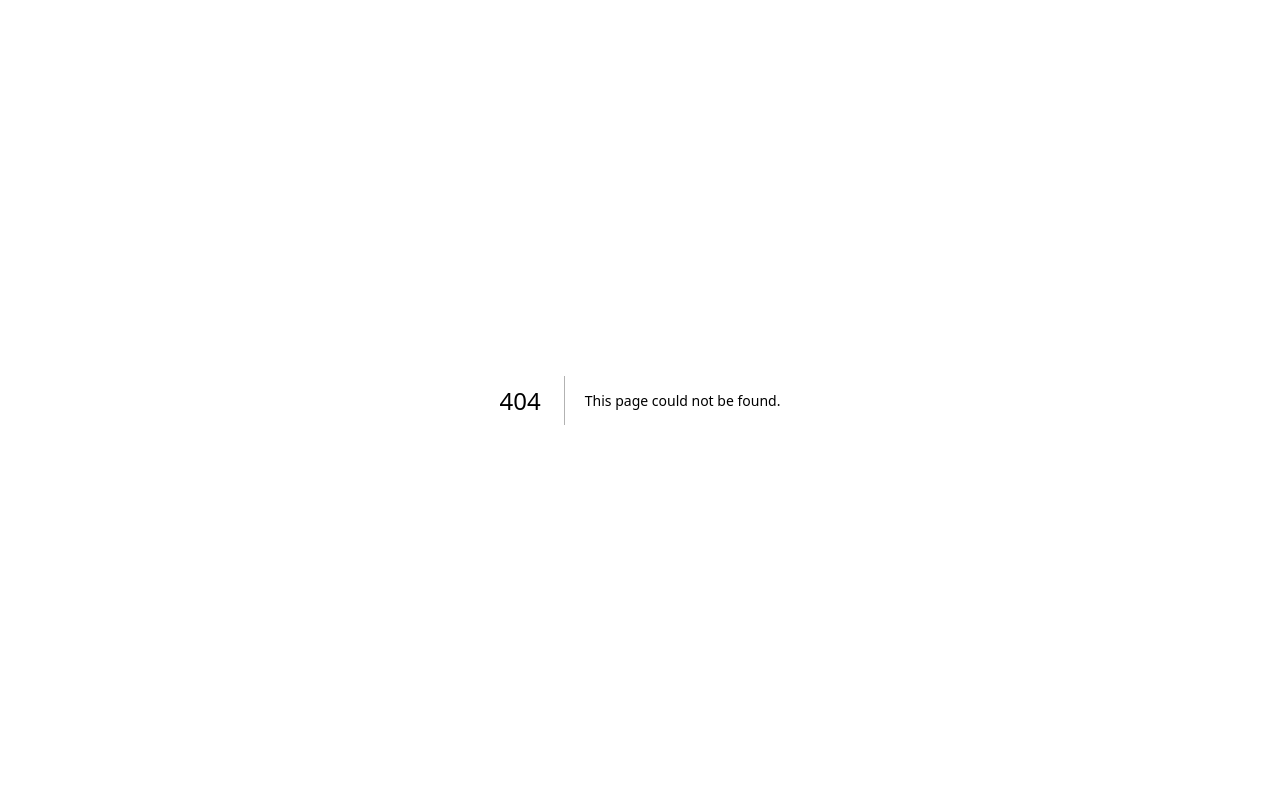
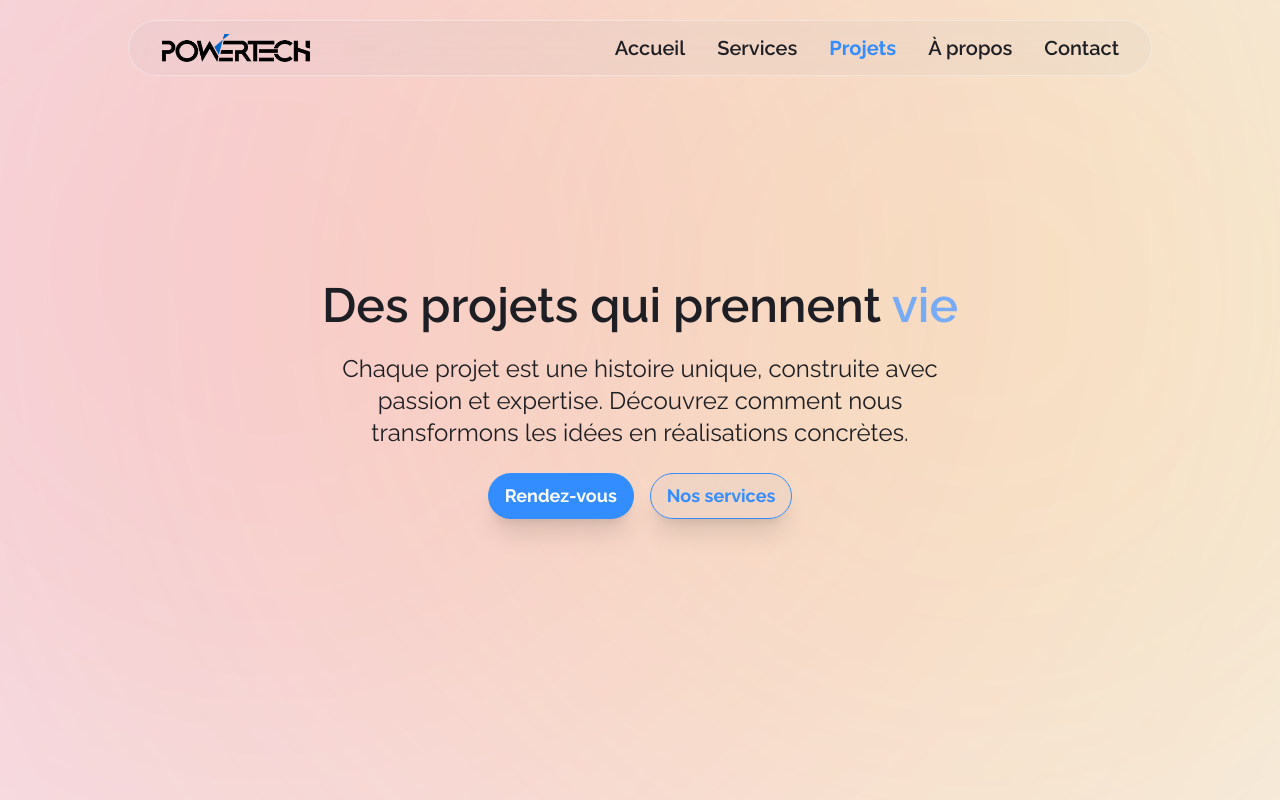
Before and after one commit to cabitibaly/portfolio-pwt, a Next.js app: page /projets in a window 1280 px wide. Before the commit this address had no page. Built offline with nearby package versions, Linux system fonts and the light colour scheme.

Commit message:
section hero projet => done

```diff
--- /dev/null
+++ b/src/app/projets/page.tsx
@@ -0,0 +1,15 @@
+"use client"
+
+import Navbar from "@/components/navigation/navbar"
+import HeroProjet from "@/components/projet/heroProjet"
+
+const Projet = () => {
+    return (
+        <>
+            <Navbar />
+            <HeroProjet />
+        </>
+    )
+}
+
+export default Projet
--- /dev/null
+++ b/src/components/projet/heroProjet.tsx
@@ -0,0 +1,35 @@
+"use client"
+import Link from "next/link"
+
+const HeroProjet = () => {
+    return (
+        <section className="overflow-hidden p-[100px] relative w-screen h-screen flex flex-col items-center justify-center gap-4 max-896:p-4 max-md:pt-10">
+            <div className="absolute -top-40 -left-40 -z-40 filter blur-[1000px] w-[854px] h-[854px] bg-rouge rounded-full max-896:bg-rouge max-896:-top-80 max-896:left-20 max-896:blur-[400px] max-896:size-full"></div>
+            <div className="absolute -top-32 -right-32 -z-40 filter blur-[1000px] w-[854px] h-[854px] bg-jaune rounded-full max-896:bg-jaune max-896:top-1/3 max-896:left-20 max-896:blur-[400px] max-896:size-full"></div>
+            <div className="w-full flex flex-col items-center justify-center gap-6">
+                <h1 className="text-5xl text-gris-12 font-semibold text-center max-md:text-4xl">Des projets qui prennent <span className="text-bleu-8">vie</span></h1>
+                <p className="w-3/5 text-2xl text-gris-12 font-normal text-center max-xl:w-full max-md:text-xl">
+                    Chaque projet est une histoire unique, construite avec passion et expertise.
+                    Découvrez comment nous transformons les idées en réalisations concrètes.
+                </p>
+                <div className="flex items-center justify-center gap-4 max-md:w-full max-md:flex-col">
+                    <Link
+                        href={"/contact"}
+                        className="border border-transparent shadow-xl px-4 py-2 text-lg text-bleu-1 font-bold bg-bleu-9 rounded-full flex items-center justify-center transition duration-200 ease-in-out
+                        hover:bg-transparent hover:border-bleu-9 hover:text-bleu-9 max-md:w-full"
+                    >
+                        Rendez-vous
+                    </Link>
+                    <Link
+                        href={"/services"}
+                        className="border border-bleu-9 bg-gris-8/10 backdrop-blur-[35px] shadow-xl px-4 py-2 text-lg text-bleu-9 font-bold rounded-full flex items-center justify-center transition duration-300 ease-out
+                        hover:border-bleu-1 hover:text-bleu-1 max-md:w-full">
+                        Nos services
+                    </Link>
+                </div>
+            </div>
+        </section>
+    )
+}
+
+export default HeroProjet
```
